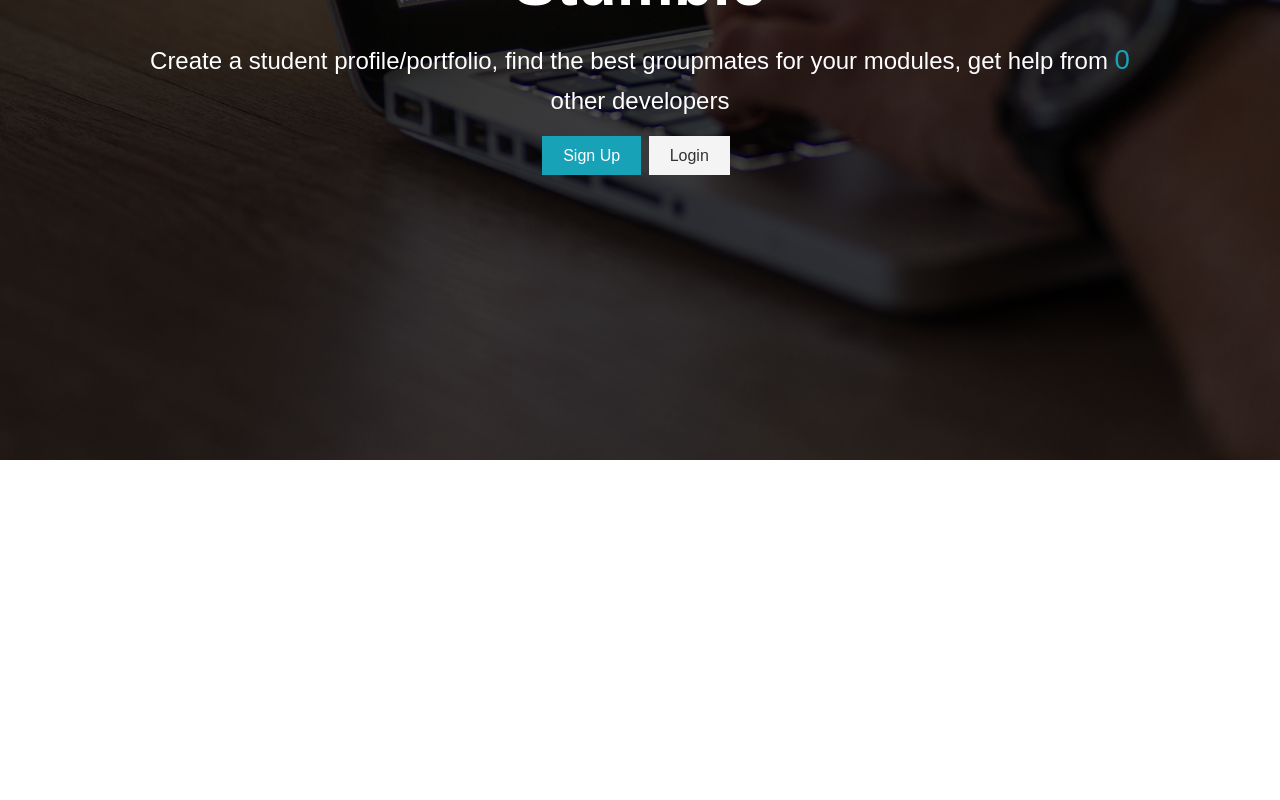
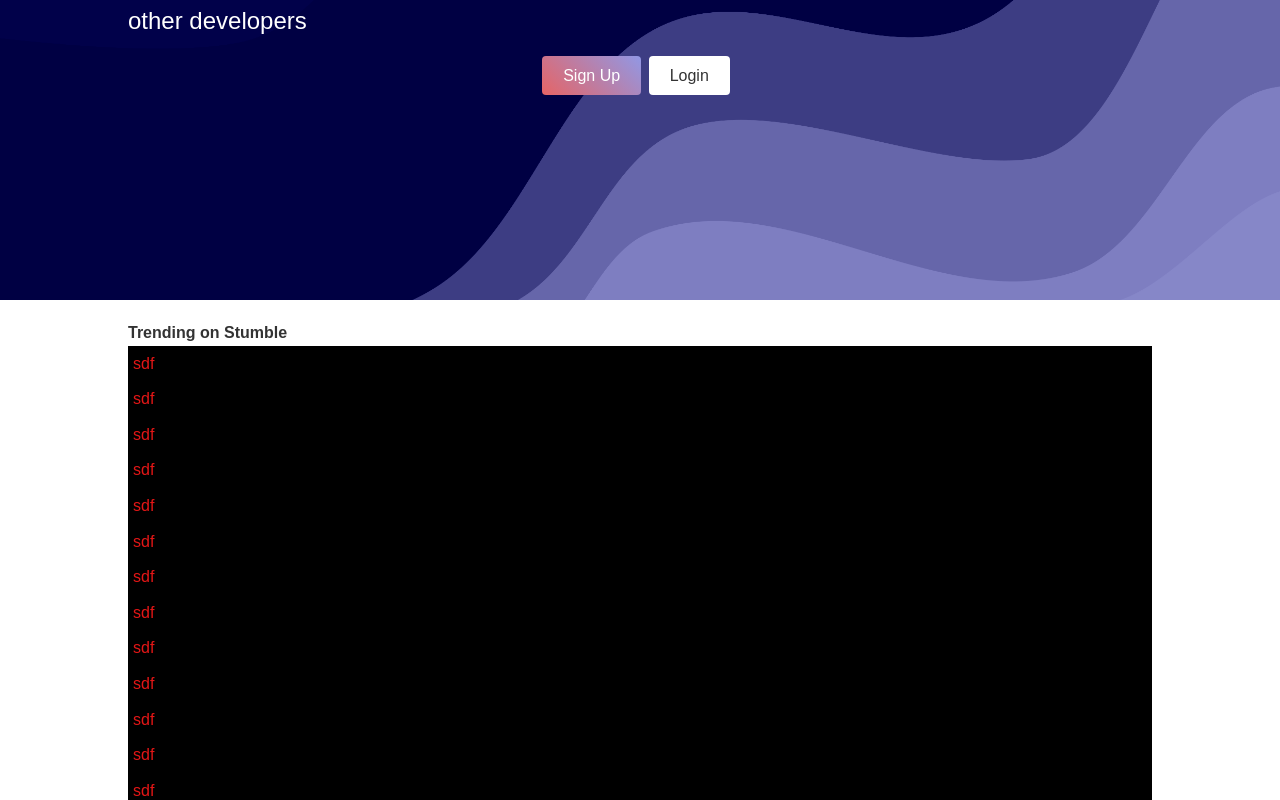
Before and after one commit to LJXSean/Stumble-api, a React (Create React App) app in the folder client/: page / in a window 1280 px wide. Shown: the part 340-1140 px from the top of the page. Before the commit the page ends 800 px from the top, so only its background shows below. Built offline with nearby package versions, Linux system fonts and the light colour scheme; no server answers.

Commit message:
Update landing page UI

```diff
--- a/client/src/App.css
+++ b/client/src/App.css
@@ -5,7 +5,7 @@
   --light-color: #f4f4f4;
   --danger-color: #dc3545;
   --success-color: #28a745;
-  --white: #FFFFFF;
+  --white: #ffffff;
 }
 
 * {
@@ -15,7 +15,7 @@
 }
 
 body {
-  font-family: 'Raleway', sans-serif;
+  font-family: "Raleway", sans-serif;
   font-size: 1rem;
   line-height: 1.6;
   background-color: #fff;
@@ -241,7 +241,7 @@ img {
 
 /* Overlay */
 .dark-overlay {
-  background-color: rgba(0, 0, 0, 0.7);
+  background-color: rgba(0, 0, 0, 0.2);
   position: absolute;
   top: 0;
   left: 0;
@@ -260,10 +260,10 @@ img {
   color: #888;
 }
 
-.form input[type='text'],
-.form input[type='email'],
-.form input[type='password'],
-.form input[type='date'],
+.form input[type="text"],
+.form input[type="email"],
+.form input[type="password"],
+.form input[type="date"],
 .form select,
 .form textarea {
   display: block;
@@ -273,7 +273,7 @@ img {
   border: 1px solid #ccc;
 }
 
-.form input[type='submit'],
+.form input[type="submit"],
 button {
   font: inherit;
 }
@@ -354,7 +354,7 @@ button {
   align-items: center;
 }
 
-.create-img{
+.create-img {
   margin-right: 8px;
   margin-bottom: 0px;
   border-radius: 60%;
@@ -378,7 +378,6 @@ button {
   width: 100%;
   top: 0;
   border-bottom: solid 1px var(--primary-color);
-  opacity: 0.9;
 }
 
 .navbar ul {
@@ -402,8 +401,10 @@ button {
 /* Landing Page */
 .landing {
   position: relative;
-  background: url('./img/showcase.jpg') no-repeat center center/cover;
-  height: 100vh;
+  background: url("./img/showcase.jpg") no-repeat center center/cover;
+  height: 80vh;
+  border-bottom: #000 1px;
+  margin-bottom: 20px;
 }
 
 .landing-inner {
@@ -415,7 +416,7 @@ button {
   flex-direction: column;
   align-items: center;
   justify-content: center;
-  text-align: center;
+  text-align: left;
 }
 
 /* Profiles Page */
@@ -433,10 +434,10 @@ button {
 .profile-grid {
   display: grid;
   grid-template-areas:
-    'top top'
-    'about about'
-    'exp edu'
-    'github github';
+    "top top"
+    "about about"
+    "exp edu"
+    "github github";
   grid-gap: 1rem;
 }
 
@@ -487,15 +488,15 @@ button {
   margin-bottom: 1rem;
 }
 
-.profile-exp>div,
-.profile-edu>div {
+.profile-exp > div,
+.profile-edu > div {
   margin-bottom: 1rem;
   padding-bottom: 1rem;
   border-bottom: #ccc 1px dotted;
 }
 
-.profile-exp>div:last-child,
-.profile-edu>div:last-child {
+.profile-exp > div:last-child,
+.profile-edu > div:last-child {
   border: 0;
 }
 
@@ -512,12 +513,12 @@ button {
   display: flex;
 }
 
-.profile-github .repo>div:first-child {
+.profile-github .repo > div:first-child {
   flex: 7;
   flex-basis: 70%;
 }
 
-.profile-github>div:last-child {
+.profile-github > div:last-child {
   flex: 3;
   flex-basis: 20%;
 }
@@ -541,7 +542,7 @@ button {
   border: 0;
   font-size: 100%;
   vertical-align: baseline;
-  background-color:#dfdfdf;
+  background-color: #dfdfdf;
 }
 
 .full-post-header {
@@ -585,7 +586,7 @@ button {
 .header-element {
   margin: 5px;
 }
-.post>div:first-child {
+.post > div:first-child {
   text-align: center;
 }
 
@@ -669,11 +670,11 @@ button {
 
   .profile-grid {
     grid-template-areas:
-      'top'
-      'about'
-      'exp'
-      'edu'
-      'github';
+      "top"
+      "about"
+      "exp"
+      "edu"
+      "github";
   }
 
   .profile-about .skills {
--- /dev/null
+++ b/client/src/components/landing/Landing.js
@@ -0,0 +1,98 @@
+import React, { useEffect } from "react";
+import { Link, Navigate } from "react-router-dom";
+import { connect } from "react-redux";
+import PropTypes from "prop-types";
+import { getProfiles } from "../../actions/profile";
+import { useSpring, animated } from "react-spring";
+import "./landing.css";
+
+function Number({ n }) {
+  const { number } = useSpring({
+    from: { number: 0 },
+    number: n,
+    delay: 200,
+    config: { mass: 1, tension: 20, friction: 10 },
+  });
+  return (
+    <animated.span className="highlight-text">
+      {number.to((n) => n.toFixed(0))}
+    </animated.span>
+  );
+}
+
+const Landing = ({ isAuthenticated, profiles, getProfiles }) => {
+  useEffect(() => {
+    getProfiles();
+  }, [getProfiles]);
+
+  if (isAuthenticated) {
+    return <Navigate to="/dashboard" />;
+  }
+
+  return (
+    <div>
+      <section className="landing">
+        <div className="dark-overlay">
+          <div className="landing-inner">
+            <h1 className="x-large">Connect with others</h1>
+            <p className="lead">
+              Create a student profile/portfolio, find the best groupmates for
+              your modules, get help from <Number n={profiles.length} /> other
+              developers
+            </p>
+            <div className="buttons">
+              <Link to="register" className="my-btn primary-btn">
+                Sign Up
+              </Link>
+              <Link to="login" className="my-btn sec-btn">
+                Login
+              </Link>
+            </div>
+          </div>
+        </div>
+      </section>
+      <h4 className="subTitle">Trending on Stumble</h4>
+      <div className="landing-bottom">
+        <ul>
+          <li style={{ padding: "5px" }}>sdf</li>
+          <li style={{ padding: "5px" }}>sdf</li>{" "}
+          <li style={{ padding: "5px" }}>sdf</li>{" "}
+          <li style={{ padding: "5px" }}>sdf</li>{" "}
+          <li style={{ padding: "5px" }}>sdf</li>{" "}
+          <li style={{ padding: "5px" }}>sdf</li>{" "}
+          <li style={{ padding: "5px" }}>sdf</li>{" "}
+          <li style={{ padding: "5px" }}>sdf</li>{" "}
+          <li style={{ padding: "5px" }}>sdf</li>
+          <li style={{ padding: "5px" }}>sdf</li>{" "}
+          <li style={{ padding: "5px" }}>sdf</li>{" "}
+          <li style={{ padding: "5px" }}>sdf</li>{" "}
+          <li style={{ padding: "5px" }}>sdf</li>{" "}
+          <li style={{ padding: "5px" }}>sdf</li>{" "}
+          <li style={{ padding: "5px" }}>sdf</li>{" "}
+          <li style={{ padding: "5px" }}>sdf</li>{" "}
+          <li style={{ padding: "5px" }}>sdf</li>{" "}
+          <li style={{ padding: "5px" }}>sdf</li>{" "}
+          <li style={{ padding: "5px" }}>sdf</li>{" "}
+          <li style={{ padding: "5px" }}>sdf</li>{" "}
+          <li style={{ padding: "5px" }}>sdf</li>{" "}
+          <li style={{ padding: "5px" }}>sdf</li>{" "}
+          <li style={{ padding: "5px" }}>sdf</li>{" "}
+          <li style={{ padding: "5px" }}>sdf</li>{" "}
+          <li style={{ padding: "5px" }}>sdf</li>
+        </ul>
+      </div>
+    </div>
+  );
+};
+
+Landing.propTypes = {
+  isAuthenticated: PropTypes.bool,
+  profiles: PropTypes.number,
+};
+
+const mapStateToProps = (state) => ({
+  isAuthenticated: state.auth.isAuthenticated,
+  profiles: state.profile.profiles,
+});
+
+export default connect(mapStateToProps, { getProfiles })(Landing);
--- /dev/null
+++ b/client/src/components/landing/landing.css
@@ -0,0 +1,44 @@
+.my-btn {
+  border-radius: 4px;
+  display: inline-block;
+  background: #82a7ff;
+  color: #333;
+  padding: 0.4rem 1.3rem;
+  font-size: 1rem;
+  border: none;
+  cursor: pointer;
+  margin-right: 0.5rem;
+  transition: opacity 0.2s ease-in;
+  outline: none;
+}
+
+.primary-btn {
+  background: linear-gradient(45deg, #e66465, #9198e5);
+  color: white;
+}
+
+.primary-btn:hover {
+  background: linear-gradient(135deg, #e66465, #9198e5);
+}
+
+.sec-btn {
+  background: white;
+}
+
+.landing-bottom {
+  margin-top: 100px;
+  position: relative;
+  background-color: #000;
+  color: #e31616;
+  height: 100%;
+  width: 80%;
+  margin: auto;
+  display: flex;
+  flex-direction: row;
+}
+
+.subTitle {
+  position: relative;
+  width: 80%;
+  margin: auto;
+}
--- a/client/src/components/layout/Landing.js
+++ /dev/null
@@ -1,65 +0,0 @@
-import React, { useEffect } from 'react';
-import { Link, Navigate } from 'react-router-dom';
-import { connect } from 'react-redux';
-import PropTypes from 'prop-types';
-import { getProfiles } from '../../actions/profile';
-import { useSpring, animated } from 'react-spring';
-
-function Number({ n }) {
-  const { number } = useSpring({
-    from: { number: 0 },
-    number: n,
-    delay: 200,
-    config: { mass: 1, tension: 20, friction: 10 },
-  });
-  return (
-    <animated.span className='highlight-text'>
-      {number.to((n) => n.toFixed(0))}
-    </animated.span>
-  );
-}
-
-const Landing = ({ isAuthenticated, profiles, getProfiles }) => {
-  useEffect(() => {
-    getProfiles();
-  }, [getProfiles]);
-
-  if (isAuthenticated) {
-    return <Navigate to='/dashboard' />;
-  }
-
-  return (
-    <section className='landing'>
-      <div className='dark-overlay'>
-        <div className='landing-inner'>
-          <h1 className='x-large'>Stumble</h1>
-          <p className='lead'>
-            Create a student profile/portfolio, find the best groupmates for
-            your modules, get help from <Number n={profiles.length} /> other
-            developers
-          </p>
-          <div className='buttons'>
-            <Link to='register' className='btn btn-primary'>
-              Sign Up
-            </Link>
-            <Link to='login' className='btn btn-light'>
-              Login
-            </Link>
-          </div>
-        </div>
-      </div>
-    </section>
-  );
-};
-
-Landing.propTypes = {
-  isAuthenticated: PropTypes.bool,
-  profiles: PropTypes.number,
-};
-
-const mapStateToProps = (state) => ({
-  isAuthenticated: state.auth.isAuthenticated,
-  profiles: state.profile.profiles,
-});
-
-export default connect(mapStateToProps, { getProfiles })(Landing);
```
Also changed, not shown: client/src/App.js (+35 -35 lines), client/src/components/landing/LandingCard.js (added), client/src/img/showcase.jpg, client/src/img/showcase2.jpg (added).
